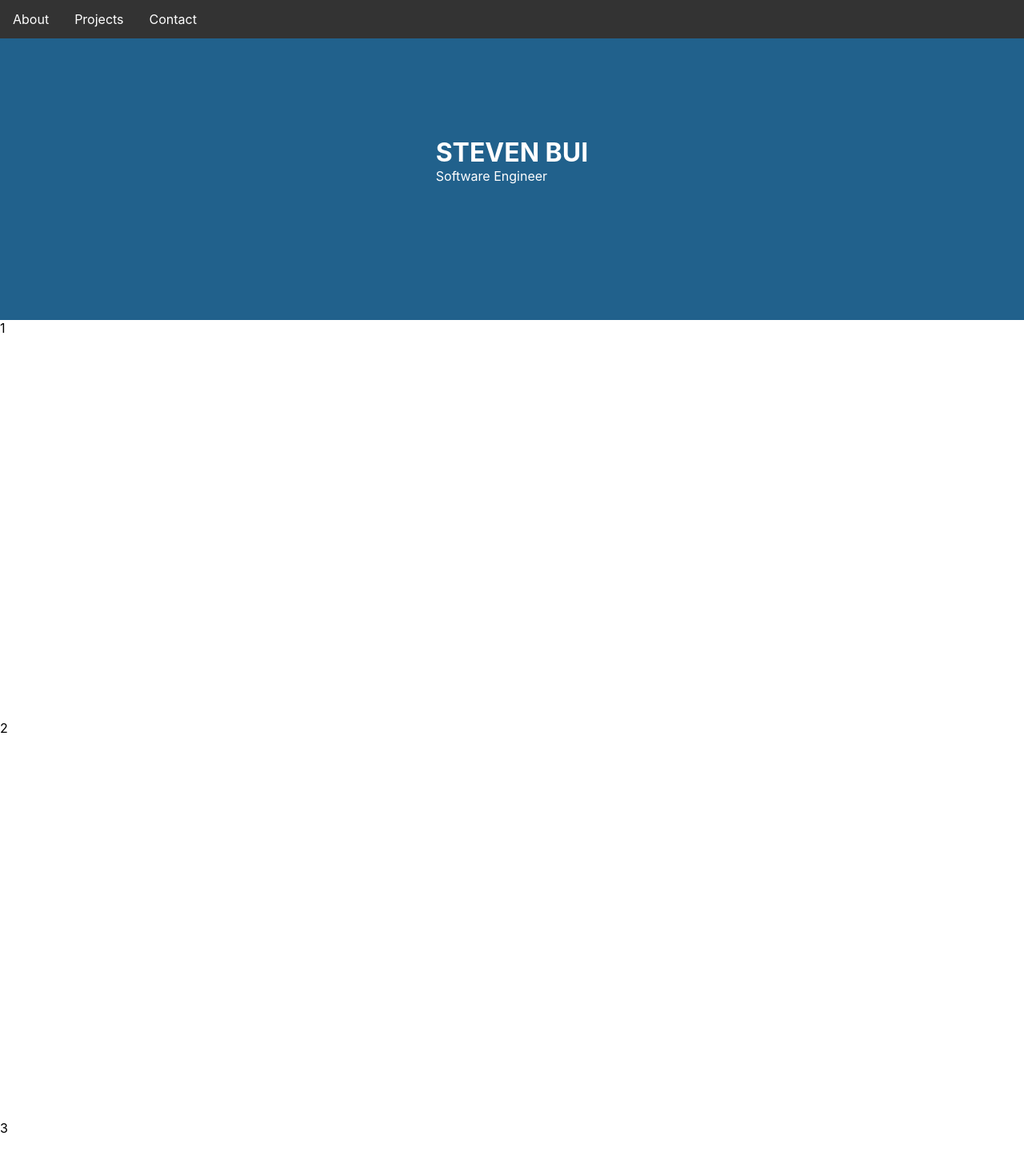
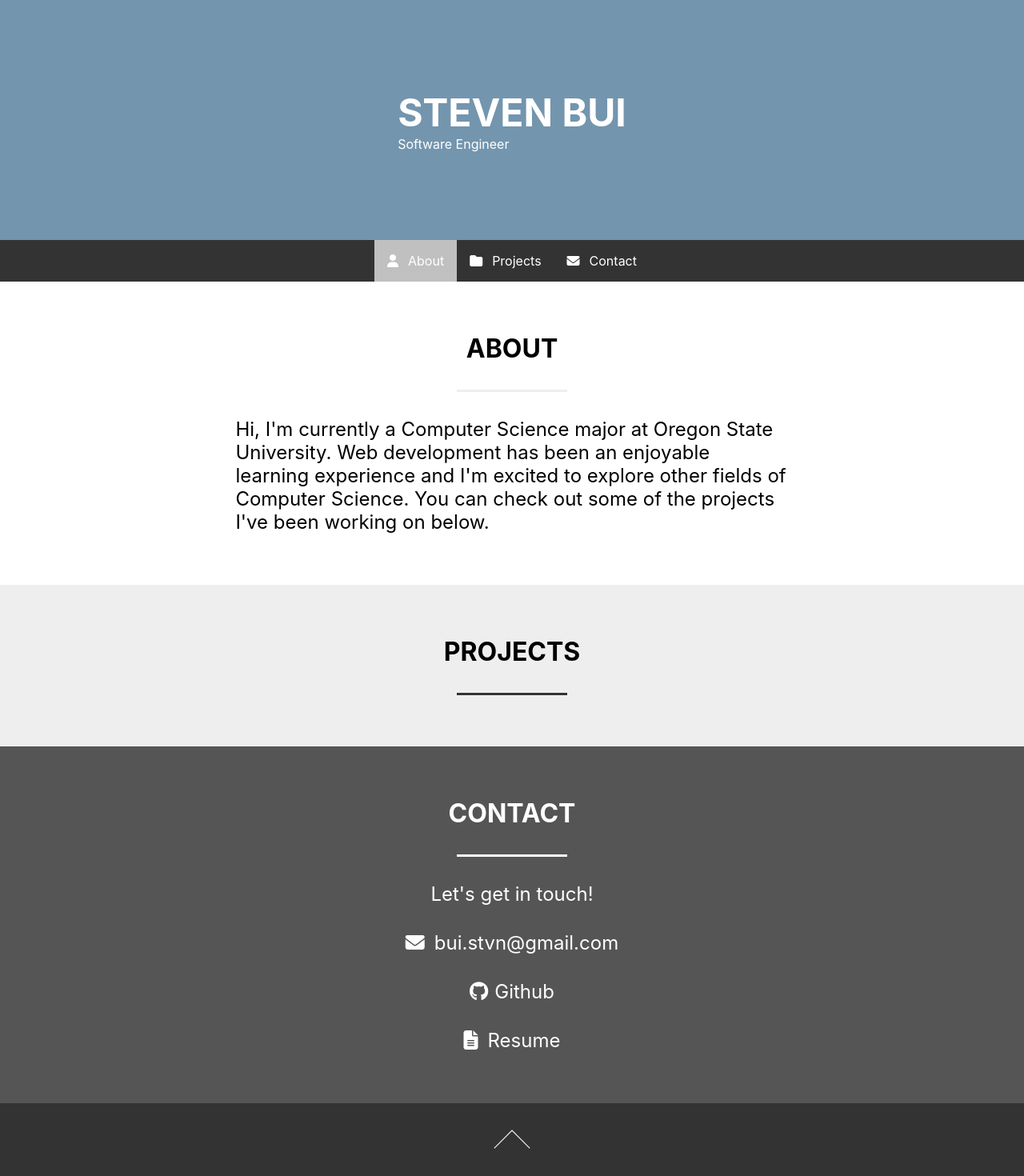
Before and after one commit to buistvn/portfolio, a React (Create React App) app: page / in a window 1280 px wide. Shown: the top 1470 px of the page at 80% size. Built offline with nearby package versions, Linux system fonts and the light colour scheme.

Commit message:
Changes to main sections

```diff
--- a/package.json
+++ b/package.json
@@ -9,7 +9,8 @@
     "@testing-library/user-event": "^7.2.1",
     "react": "^16.13.1",
     "react-dom": "^16.13.1",
-    "react-scripts": "3.4.3"
+    "react-scripts": "3.4.3",
+    "react-scrollspy": "^3.4.3"
   },
   "scripts": {
     "predeploy": "npm run build",
--- a/public/index.html
+++ b/public/index.html
@@ -3,9 +3,10 @@
     <head>
         <meta charset="utf-8" />
         <meta name="viewport" content="width=device-width, initial-scale=1" />
-        <title>Portfolio</title>
+        <title>Steven Bui | Portfolio</title>
+        <script src="https://kit.fontawesome.com/5ae059b5c6.js" crossorigin="anonymous"></script>
     </head>
-    <body data-spy="scroll" data-target=".navbar" data-offset="0" style="position: relative;">
+    <body>
         <noscript>You need to enable JavaScript to run this app.</noscript>
         <div id="root"></div>
     </body>
--- a/src/App.css
+++ b/src/App.css
@@ -1,54 +1,91 @@
-html, body, div, h1, h2, h3, h4, h5, h6, p {
-	margin: 0px;
-	padding: 0px;
-	border: 0px;
-    font-family: -apple-system, BlinkMacSystemFont, 'Segoe UI', Roboto, Oxygen, Ubuntu, Cantarell, 'Open Sans', 'Helvetica Neue', sans-serif;
+html {
+    scroll-behavior: smooth;
 }
 
-.navbar {
-    background-color: #333333;
-    position: fixed;
-    top: 0;
-    width: 100%;
+body, div, h1, h2, h3, h4, h5, h6, p {
+    font-family: -apple-system, BlinkMacSystemFont, 'Segoe UI', Roboto, Oxygen, Ubuntu, Cantarell, 'Open Sans', 'Helvetica Neue', sans-serif;
+    margin: 0px;
+    padding: 0px;
+    border: 0px;
 }
 
-.navlist {
-    margin: 0px;
-    padding: 0px;
+.intro {
+    display: flex;
+    justify-content: center;
+    align-items: center;
+    height: 300px;
+    background-color: #7395AE;
 }
 
-.navitem {
-    display: inline-block;
-    list-style-type: none;
-    margin: 0px;
-    padding: 14px 16px;
-}
-
-.navitem a {
-    text-decoration: none;
+.introText {
     color: #FFFFFF;
 }
 
-#home {
-    background-color: #21618C;
-    height: 400px;
+.introHeading {
+    font-size: 48px;
+}
+
+.navBar {
+    display: flex;
+    justify-content: center;
+    overflow: hidden;
+    position: sticky;
+    top: 0px;
+    margin: 0px;
+	padding: 0px;
+    background-color: #333333;
+}
+
+.navItem {
+    display: inline-block;
+    margin: 0px;
+    padding: 16px;
+    color: #FFFFFF;
+    text-decoration: none;
+    list-style-type: none;
+}
+
+.navItem:hover {
+    color: #7395AE;
+    transition-duration: 0.25s;
+}
+
+.fas {
+    margin-right: 4px;
+}
+
+.current {
+    color: #FFFFFF;
+    background-color: #C0C0C0;
+}
+
+.footer {
+    height: 96px;
+    background-color: #333333;
+}
+
+.footerSpace {
+    height: 24px;
+}
+
+.arrowContainer {
     display: flex;
     justify-content: center;
     align-items: center;
+    height: 64px;
 }
 
-.intro {
-    color: #FFFFFF;
-}
+.arrow {
+    box-sizing: border-box;
+    height: 32px;
+    width: 32px;
+    border: solid #FFFFFF;
+    border-width: 0px 1px 1px 0px;
+    transform: rotate(225deg);
+    transition: border-width 0.125s ease-in-out;
+  }
 
-#about {
-    height: 500px;
-}
-
-#projects {
-    height: 500px;
-}
-
-#contact {
-    height: 500px;
-}
+  .arrow:hover {
+    border-bottom-width: 4px;
+    border-right-width: 4px;
+  }
--- a/src/App.js
+++ b/src/App.js
@@ -1,4 +1,5 @@
 import React from 'react';
+import Scrollspy from 'react-scrollspy';
 import './App.css';
 
 import About from './components/About';
@@ -8,27 +9,35 @@ import Contact from './components/Contact';
 function App() {
     return (
         <div className="app">
-            <nav className="navbar">
-                <ul className="navlist">
-                    <li className="navitem"><a href="#about">About</a></li>
-                    <li className="navitem"><a href="#projects">Projects</a></li>
-                    <li className="navitem"><a href="#contact">Contact</a></li>
-                </ul>
-            </nav>
-            <div id="home">
-                <div className="intro">
-                    <h1 className="name">STEVEN BUI</h1>
-                    <p>Software Engineer</p>
+            <div className="intro">
+                <div className="introText">
+                    <h1 className="introHeading">STEVEN BUI</h1>
+                    <p className="introParagraph">Software Engineer</p>
                 </div>
             </div>
-            <div id="about">
-                <About />
+            <Scrollspy className="navBar" items={ ['about', 'projects', 'contact'] } currentClassName="current">
+                <a href="#about" className="navItem"><i className="fas fa-user"></i>About</a>
+                <a href="#projects" className="navItem"><i className="fas fa-folder"></i>Projects</a>
+                <a href="#contact" className="navItem"><i className="fas fa-envelope"></i>Contact</a>
+            </Scrollspy>
+            <div className="content">
+                <section id="about">
+                    <About />
+                </section>
+                <section id="projects">
+                    <Projects />
+                </section>
+                <section id="contact">
+                    <Contact />
+                </section>
             </div>
-            <div id="projects">
-                <Projects />
-            </div>
-            <div id="contact">
-                <Contact />
+            <div className="footer">
+                <div className="footerSpace"></div>
+                <div className="arrowContainer">
+                    <a href="#about">
+                        <div className="arrow"></div>
+                    </a>
+                </div>
             </div>
         </div>
     );
--- a/src/components/About.css
+++ b/src/components/About.css
@@ -0,0 +1,27 @@
+.aboutSection {
+    display: flex;
+    justify-content: center;
+    padding: 64px;
+}
+
+.aboutText {
+    width: 60%;
+}
+
+.aboutHeading {
+    text-align: center;
+    font-size: 32px;
+    margin-bottom: 32px;
+}
+
+.aboutDivider {
+    width: 20%;
+    margin-left: auto;
+    margin-right: auto;
+    border-bottom: 3px solid #EEEEEE;
+}
+
+.aboutParagraph {
+    font-size: 24px;
+    margin-top: 32px;
+}
--- a/src/components/About.js
+++ b/src/components/About.js
@@ -3,7 +3,16 @@ import './About.css';
 
 function About() {
     return (
-        <p>1</p>
+        <div className="aboutSection">
+            <div className="aboutText">
+                <h1 className="aboutHeading">ABOUT</h1>
+                <div className="aboutDivider"></div>
+                <p className="aboutParagraph">Hi, I'm currently a Computer Science major at Oregon State University.
+                Web development has been an enjoyable learning experience and I'm excited to explore other fields of Computer Science.
+                You can check out some of the projects I've been working on below.</p>
+            </div>
+        </div>
+
     );
 }
 
--- a/src/components/Contact.css
+++ b/src/components/Contact.css
@@ -0,0 +1,44 @@
+.contactSection {
+    display: flex;
+    justify-content: center;
+    padding: 64px;
+    background-color: #555555;
+}
+
+.contactText {
+    text-align: center;
+    width: 60%;
+    color: #FFFFFF;
+}
+
+.contactHeading {
+    font-size: 32px;
+    margin-bottom: 32px;
+}
+
+.contactDivider {
+    width: 20%;
+    margin-left: auto;
+    margin-right: auto;
+    border-bottom: 3px solid #FFFFFF;
+}
+
+.contactParagraph {
+    font-size: 24px;
+    margin-top: 32px;
+}
+
+.contactLinks {
+    display: grid;
+}
+
+.contactItem {
+    text-decoration: none;
+    font-size: 24px;
+    margin-top: 32px;
+    color: #FFFFFF;
+}
+
+i {
+    padding-right: 8px;
+}
--- a/src/components/Contact.js
+++ b/src/components/Contact.js
@@ -3,7 +3,18 @@ import './Contact.css';
 
 function Contact() {
     return (
-        <p>3</p>
+        <div className="contactSection">
+            <div className="contactText">
+                <h1 className="contactHeading">CONTACT</h1>
+                <div className="contactDivider"></div>
+                <p className="contactParagraph">Let's get in touch!</p>
+                <div className="contactLinks">
+                    <a href="#a" className="contactItem"><i className="fas fa-envelope"></i>bui.stvn@gmail.com</a>
+                    <a href="https://github.com/buistvn" className="contactItem"><i className="fab fa-github"></i>Github</a>
+                    <a href="#a" className="contactItem"><i className="fas fa-file-alt"></i>Resume</a>
+                </div>
+            </div>
+        </div>
     );
 }
 
--- a/src/components/Projects.css
+++ b/src/components/Projects.css
@@ -0,0 +1,23 @@
+.projectsSection {
+    display: flex;
+    justify-content: center;
+    padding: 64px;
+    background-color: #EEEEEE;
+}
+
+.projectsText {
+    width: 60%;
+}
+
+.projectsHeading {
+    text-align: center;
+    font-size: 32px;
+    margin-bottom: 32px;
+}
+
+.projectsDivider {
+    width: 20%;
+    margin-left: auto;
+    margin-right: auto;
+    border-bottom: 3px solid #333333;
+}
--- a/src/components/Projects.js
+++ b/src/components/Projects.js
@@ -3,7 +3,12 @@ import './Projects.css';
 
 function Projects() {
     return (
-        <p>2</p>
+        <div className="projectsSection">
+            <div className="projectsText">
+                <h1 className="projectsHeading">PROJECTS</h1>
+                <div className="projectsDivider"></div>
+            </div>
+        </div>
     );
 }
 
```
Also changed, not shown: 1 other file (tests, documents, lock files or other folders).
